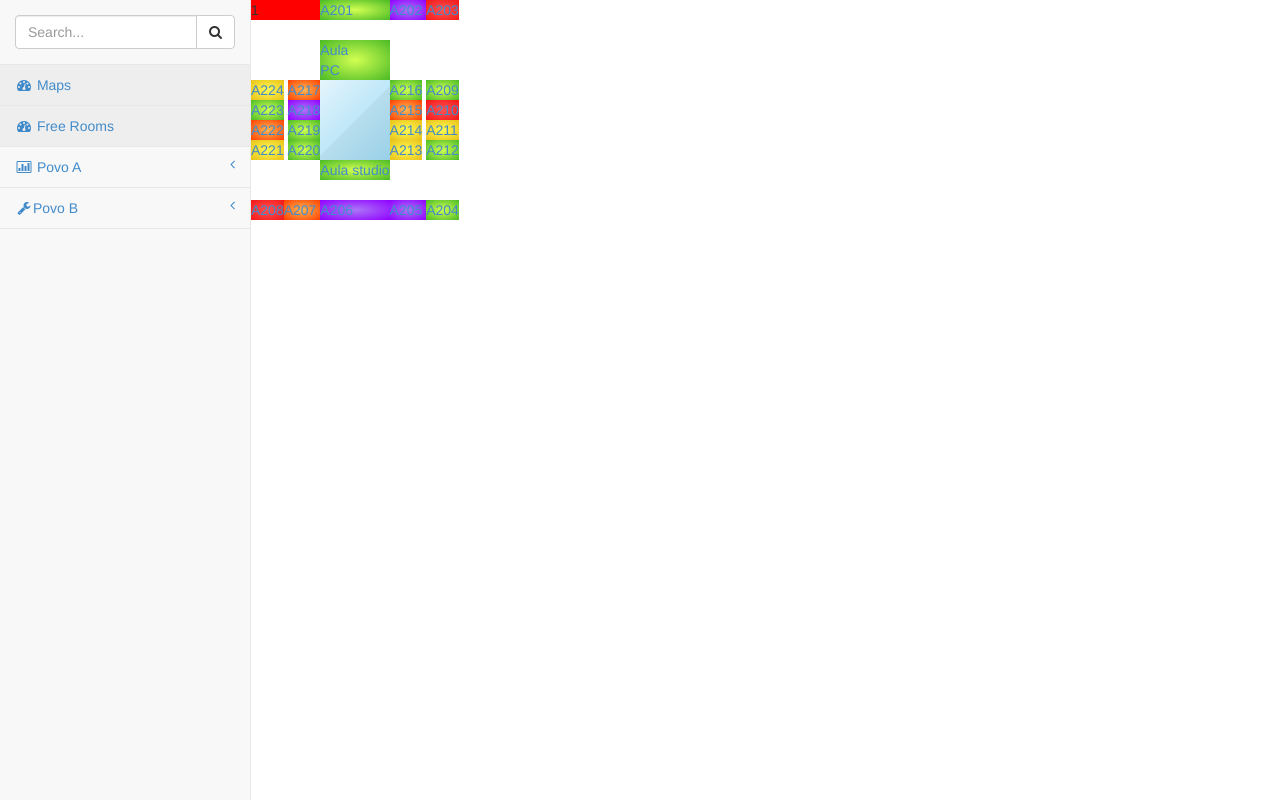
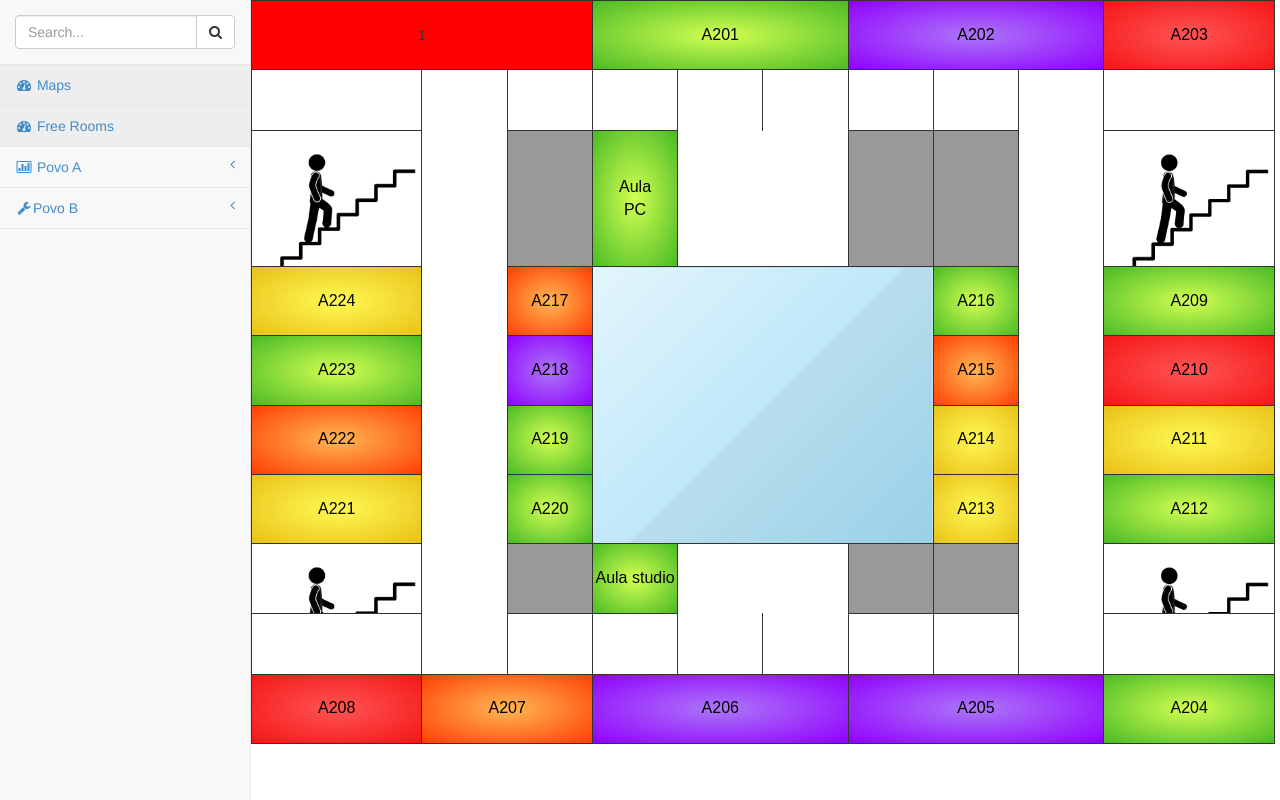
Before and after one commit to EliaRigo/boobs, a PHP site: page / in a window 1280 px wide. Shown: the part 51-851 px from the top of the page. Run offline with PHP 8.4, Linux system fonts and the light colour scheme; some libraries are stand-ins or nearby versions.

Commit message:
updatteeeeee

```diff
--- a/css/list-rooms-desktop.css
+++ b/css/list-rooms-desktop.css
@@ -13,11 +13,36 @@
 }
 
 .list-rooms ul li{
-    background-color: cornflowerblue;
+    background-color: #f8f8f8;
+    border: #e7e7e7 1px solid;
     margin-bottom: 15px;
     padding: 15px;
+}
+
+.list-rooms ul li:hover{
+    background-color: #aaa;
 }
 
 .list-rooms ul li .list-room{
 
 }
+
+.room-status{
+    display: inline-block;
+    margin-right: 10px;
+}
+
+.room-nome{
+    display: inline-block;
+    margin-right: 50px;
+}
+
+.room-polo{
+    display: inline-block;
+    margin-right: 50px;
+}
+
+.room-piano{
+    display: inline-block;
+    margin-right: 50px;
+}
--- /dev/null
+++ b/css/styleMap.css
@@ -0,0 +1,129 @@
+@media only screen and (min-width: 321px) and (max-width: 480px) {
+
+    .containerMap{
+
+    //border: solid black;
+        overflow: hidden;
+        height: 90%;
+        width: 320px;
+        position: absolute;
+        z-index: 0;
+    }
+}
+
+@media only screen and (min-width: 481px) and (max-width: 768px) {
+    .containerMap{
+
+    //border: solid black;
+        overflow: hidden;
+        height: 90%;
+        width: 480px;
+        position: absolute;
+        z-index: 0;
+    }
+}
+
+@media only screen and (min-width: 1025px) {
+
+    .containerMap{
+
+    //border: solid black;
+        overflow: hidden;
+    //    height: 700px;
+    //    width: 600px;
+        width: 65%;
+        height: 90%;
+        position: absolute;
+        z-index: 0;
+    }
+}
+
+.containerMap{
+    z-index: 0;
+    height: 93%;
+    width: 80%;
+}
+
+.containerMap table{
+    position: relative;
+    height: 100%;
+    width: 100%;
+
+}
+tr{
+    position: relative;
+    //border: none;
+    //overflow: none;
+
+}
+
+td{
+    position: relative;
+    text-align: center;
+    width: 8.33%;
+    overflow: hidden;
+    border: 1px solid;
+}
+
+.noborderTopBot{
+    border-bottom:none;
+    border-top:none;
+}
+
+.hide{
+    display: none;
+}
+
+.tistinadiazzo {
+    //outline: thin solid #000000;
+}
+
+.invisible td{
+
+}
+
+.invisible{
+    outline: thin solid #000000;
+}
+
+.aula{
+    text-decoration: none;
+    color: black;
+    font-size: 16px;
+    font-family: fantasy;
+}
+
+.scale{
+    background-image: url("../images/stair.png");
+    background-size: cover;
+}
+
+.noRoom{
+    /*background-image: url("stair.png");
+    background-size: cover;*/
+
+    background-color: #999;
+}
+
+
+
+
+
+
+.unselectable {
+    -webkit-touch-callout: none;
+    -webkit-user-select: none;
+    -khtml-user-select: none;
+    -moz-user-select: none;
+    -ms-user-select: none;
+    user-select: none;
+}
+
+
+
+
+a:hover{
+   text-decoration: none;
+    color: inherit;
+
+}
--- a/js/desktopScript.js
+++ b/js/desktopScript.js
@@ -39,7 +39,6 @@ $(document).ready(function(){
     $(".sel-list-rooms").click(function () {
         //$(".containerMap:first-child").remove();
         $(".containerMap").load("listprova.html");
-        $(".containerMap").css("width","80%");
 
     });
 
@@ -137,6 +136,38 @@ $(document).ready(function(){
 
     });
 
+
+    $(".containerMap").on("click",".list-rooms li", function () {
+        widthDetails = $(".detailsRoom").width();
+        var larghezza = widthDetails;
+        var tmp = "-="+larghezza;
+        if(toogle==false) {
+            //aggiorna valori
+
+            if(mobile)
+            {
+                tmp=0;
+            }
+
+            $(".detailsRoom").show();
+            $(".detailsRoom").animate({left: tmp}, TIME_TRANSLATION, 'linear');
+            if(mobile)
+            {
+                $(".detailsRoom").css("width","100%");
+                $(".detailsRoom").css("heigth","100%");
+            }
+
+            toogle=true;
+        }
+        else
+        {
+            $(".details").fadeOut();
+            //aggiorna valori
+            $(".details").fadeIn();
+
+        }
+    });
+
 });
 
 
```
Also changed, not shown: listprova.html (+24 -51 lines).
